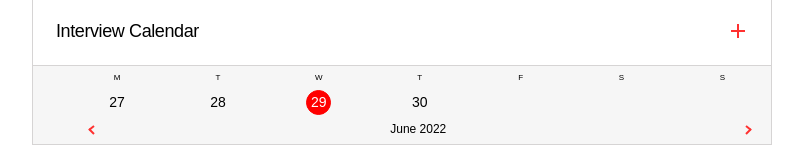
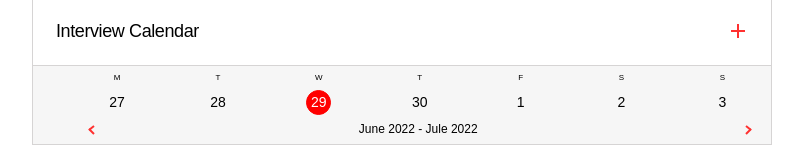
Before and after one commit to ozkhanm/uchi.ru-test-assignment, a React (Create React App) app: page / in a window 1280 px wide. Shown: the top 159 px of the page, without its empty margins (238-1041 px from the left). Built offline with nearby package versions, Linux system fonts and the light colour scheme.

Commit message:
Реализовал основной функционал приложения

```diff
--- a/src/App.js
+++ b/src/App.js
@@ -5,51 +5,90 @@ import TimeSchedule from "./components/time-schedule/TimeSchedule";
 import Footer from "./components/footer/Footer";
 import DatePicker from "./components/date-picker/DatePicker";
 
+import { MSECONDS_IN_WEEK, MSECONDS_IN_DAY, SECONDS_IN_HOUR, MSECONDS_IN_SECOND, DAYS_IN_WEEK } from "./constants";
+
 const App = () => {
   const [date, setDate] = useState(new Date());
-  const [dateWindow, setDateWindow] = useState(() => {
-    return getDateWindow(date);
-  });
+  const [dateWindow, setDateWindow] = useState(() => getDateWindow(date));
   const [activeCell, setActiveCell] = useState({});
-  const currentDate = {
-    date: date.getDate(),
-    month: date.getMonth(),
-    year: date.getFullYear()
-  };
-  const [events, setEvents] = useState([
-    {
-      date: new Date(2022, 6, 1, 2, 35)
-    },
-    {
-      date: new Date(2022, 6, 2, 3, 35)
-    },
-    {
-      date: new Date(2022, 6, 4, 0, 0)
-    }
-  ]);
+  const [events, setEvents] = useState([]);
   const filteredEvents = events.filter((it) => it.date >= dateWindow.start && it.date <= dateWindow.end);
 
-  function getDateWindow (date) {
-    const year = date.getFullYear();
-    const month = date.getMonth();
-    const dateNumber = date.getDate();
-    const day = date.getDay();
-    const maxDaysInMonth = new Date(year, month + 1, 0).getDate();
-    const differToMin = day - 1;
-    const differToMax = 7 - day;
-    const newStartDateNumber = dateNumber - differToMin < 1 ? 1 : dateNumber - differToMin;
-    const newEndDateNumber = dateNumber + differToMax > maxDaysInMonth ? maxDaysInMonth : dateNumber + differToMax;
-    const start = new Date(year, month, newStartDateNumber);
-    const end = new Date(year, month, newEndDateNumber);
+  function getWeekStart(date) {
+    const firstDay = new Date(date - (date.getDay() - 1) * MSECONDS_IN_DAY);
+
+    return firstDay;
+  };
+
+  function getWeekEnd(date) {
+    const firstDay = getWeekStart(date);
+    const lastDay = new Date((firstDay / MSECONDS_IN_SECOND + (DAYS_IN_WEEK - 1) * SECONDS_IN_HOUR) * MSECONDS_IN_SECOND);
+
+    return lastDay;
+  };
+
+  function getDateWindow(date) {
+    const start = getWeekStart(date);
+    const end = getWeekEnd(date);
+    const monthChange = start.getMonth() === end.getMonth() ? false : true;
+
+    start.setHours(0);
+    end.setHours(24);
+
+    start.setMinutes(0);
+    end.setMinutes(0);
+
+    start.setSeconds(0);
+    end.setSeconds(0);
 
     return {
       start,
-      end
+      end,
+      monthChange
     };
   };
 
+  const coordsToDate = (cell) => {
+    const {row, column} = cell;
+    const {start} = dateWindow;
+    const year = start.getFullYear();
+    let month = new Date(start.getFullYear(), start.getMonth(), start.getDate() + column).getMonth();
+    const maxDaysInMonth = new Date(year, month + 1, 0).getDate();
+    const day = start.getDate() + column;
+    const hour = row;
+
+    if (day >= maxDaysInMonth) {
+      month--;
+    }
+
+    return new Date(year, month, day, hour);
+  };
+
+  const checkEqualDates = (date1, date2) => {
+    return date1.getFullYear() === date2.getFullYear() &&
+      date1.getMonth() === date2.getMonth() &&
+      date1.getDate() === date2.getDate() &&
+      date1.getHours() === date2.getHours();
+  };
+
   const getEventSelectStatus = (cell) => {
-    return cell.hasOwnProperty("column") !== true ? false : true;
+    if (cell.hasOwnProperty("column")) {
+      const calculatedDate = coordsToDate(cell);
+
+      return (filteredEvents.find((it) => {
+        const date = new Date(it.date);
+
+        date.setMinutes(0);
+
+        if (checkEqualDates(date, calculatedDate)) {
+          return true;
+        }
+
+        return false;
+      }) !== undefined) !== true ? false : true;
+    }
+
+    return false;
   };
 
   const cellClickHandler = (row, column) => {
@@ -59,12 +98,77 @@ const App = () => {
     });
   };
 
+  const leftArrowButtonClickHandler = () => {
+    const oldDate = Date.parse(date);
+    const newDate = new Date(oldDate - MSECONDS_IN_WEEK);
+    const newDateWindow = getDateWindow(newDate);
+
+    setDateWindow(newDateWindow);
+    setDate(newDateWindow.start);
+    setActiveCell({});
+  };
+
+  const rightArrowButtonClickHandler = () => {
+    const oldDate = Date.parse(date);
+    const newDate = new Date(oldDate + MSECONDS_IN_WEEK);
+    const newDateWindow = getDateWindow(newDate);
+
+    setDateWindow(newDateWindow);
+    setDate(newDateWindow.start);
+    setActiveCell({});
+  };
+
+  const addButtonClickHandler = () => {
+    const userInput = prompt("Enter event time:\nYYYY-MM-DD HH:mm:ss", "");
+
+    if (userInput !== null) {
+      const newEvent = new Date(userInput);
+
+      if (newEvent.toTimeString() !== "Invalid Date") {
+        const newEventMonth = newEvent.getMonth();
+
+        newEvent.setMonth(newEventMonth + 1);
+        setEvents((prevState) => [...prevState, {date: newEvent}]);
+      }
+    }
+  };
+
+  const todayButtonClickHandler = () => {
+    const liveDate = new Date();
+
+    setDateWindow(getDateWindow(liveDate));
+    setDate(liveDate);
+    setActiveCell({});
+  };
+
+  const deleteButtonClickHandler = () => {
+    const calculatedDate = coordsToDate(activeCell);
+    const deletedEvent = filteredEvents.find((it) => {
+      const date = new Date(it.date);
+
+      date.setMinutes(0);
+
+      if (checkEqualDates(date, calculatedDate)) {
+        return true;
+      }
+
+      return false;
+    });
+
+    setEvents((prevEvents) => {
+      return prevEvents.filter((it) => it !== deletedEvent);
+    });
+    setActiveCell({});
+  };
+
   return (
     <>
-      <Header/>
-      <DatePicker date={date} currentDate={currentDate} dateWindow={dateWindow} cellClickHandler={cellClickHandler} />
+      <Header addButtonClickHandler={addButtonClickHandler} />
+      <DatePicker dateWindow={dateWindow} leftArrowButtonClickHandler={leftArrowButtonClickHandler}
+        rightArrowButtonClickHandler={rightArrowButtonClickHandler} />
       <TimeSchedule events={filteredEvents} activeCell={activeCell} cellClickHandler={cellClickHandler} />
-      <Footer deleteButtonShowStatus={getEventSelectStatus(activeCell)} />
+      <Footer deleteButtonShowStatus={getEventSelectStatus(activeCell)} deleteButtonClickHandler={deleteButtonClickHandler}
+        todayButtonClickHandler={todayButtonClickHandler} />
     </>
   );
 }
--- a/src/components/date-picker/DatePicker.js
+++ b/src/components/date-picker/DatePicker.js
@@ -1,4 +1,6 @@
 import styled from "styled-components";
+
+import { DAYS_OF_WEEK_SHORTNAMES, MONTHS, DAYS_IN_WEEK } from "../../constants";
 
 const DatePickerWrapper = styled.div`
   padding-left: 50.5px;
@@ -74,10 +76,6 @@ const DateSliceList = styled.ul`
   margin-bottom: 8px;
 
   list-style: none;
-
-  ${({ position }) => position && `
-    justify-content: flex-end;
-  `}
 `;
 
 const DateSliceListItem = styled.li`
@@ -118,35 +116,11 @@ const DateListItemTextWrapper = styled.p`
   `}
 `;
 
-const DatePicker = ({ date, currentDate, dateWindow }) => {
-  const daysOfWeekShortnames = {
-    "1": "M",
-    "2": "T",
-    "3": "W",
-    "4": "T",
-    "5": "F",
-    "6": "S",
-    "7": "S"
-  };
-  const months = {
-    "0": "January",
-    "1": "February",
-    "2": "March",
-    "3": "April",
-    "4": "May",
-    "5": "June",
-    "6": "Jule",
-    "7": "August",
-    "8": "September",
-    "9": "October",
-    "10": "November",
-    "11": "December"
-  };
-
-  const getDaysShortnamesList = (daysShortnames) => {
+const DatePicker = ({ dateWindow, leftArrowButtonClickHandler, rightArrowButtonClickHandler }) => {
+  const getDaysShortnamesList = () => {
     const daysShortnamesElements = [];
 
-    Object.values(daysShortnames).forEach((it, index) => daysShortnamesElements.push(
+    Object.values(DAYS_OF_WEEK_SHORTNAMES).forEach((it, index) => daysShortnamesElements.push(
       <DaysShortnamesListItem key={`days-shortnames-list-${index}`}>{it}</DaysShortnamesListItem>
     ));
 
@@ -158,39 +132,49 @@ const DatePicker = ({ date, currentDate, dateWindow }) => {
   };
 
   const getDateSliceList = (dateWindow) => {
-    const {start, end} = dateWindow;
-    const startDate = new Date(start).getDate();
-    const endDate = new Date(end).getDate();
+    const {start} = dateWindow;
+    const startYear = start.getFullYear();
+    const startMonth = start.getMonth();
+    const startDate = start.getDate();
     const dateSliceElements = [];
-    const position = startDate === 1 ? true : false;
+    const currentDate = new Date();
 
-    for (let i = 0; i <= endDate - startDate; i++) {
-      const isActive = (startDate + i === new Date().getDate()) && (currentDate.month === new Date().getMonth()) && (currentDate.year === new Date().getFullYear());
+    for (let i = 0; i < DAYS_IN_WEEK; i++) {
+      const iterDate = new Date(startYear, startMonth, startDate + i);
+      const isActive = (iterDate.getDate() === currentDate.getDate()) && (iterDate.getMonth() === currentDate.getMonth()) && (iterDate.getFullYear() === currentDate.getFullYear());
 
       dateSliceElements.push(
         <DateSliceListItem key={`date-slice-list-${i}`}>
           <DateListItemTextWrapper active={isActive}>
-            <DateListItemText>{startDate + i}</DateListItemText>
+            <DateListItemText>{iterDate.getDate()}</DateListItemText>
           </DateListItemTextWrapper>
         </DateSliceListItem>
       );
     }
 
     return (
-      <DateSliceList position={position}>
+      <DateSliceList>
         { dateSliceElements }
       </DateSliceList>
     );
   };
 
+  const getDateInfoText = (dateWindow) => {
+    const {start, end, monthChange} = dateWindow;
+    const startMonth = start.getMonth();
+    const endMonth = end.getMonth();
+
+    return !monthChange ? `${MONTHS[startMonth]} ${start.getFullYear()}` : `${MONTHS[startMonth]} ${start.getFullYear()} - ${MONTHS[endMonth]} ${end.getFullYear()}`;
+  };
+
   return (
     <DatePickerWrapper>
-      { getDaysShortnamesList(daysOfWeekShortnames) }
+      { getDaysShortnamesList() }
       { getDateSliceList(dateWindow) }
       <DateControlsWrapper>
-        <ButtonArrowLeft></ButtonArrowLeft>
-        <DateInfo>{`${months[date.getMonth()]} ${date.getFullYear()}`}</DateInfo>
-        <ButtonArrowRight></ButtonArrowRight>
+        <ButtonArrowLeft onClick={leftArrowButtonClickHandler} />
+        <DateInfo>{ getDateInfoText(dateWindow) }</DateInfo>
+        <ButtonArrowRight onClick={rightArrowButtonClickHandler} />
       </DateControlsWrapper>
     </DatePickerWrapper>
   );
--- a/src/components/footer/Footer.js
+++ b/src/components/footer/Footer.js
@@ -35,11 +35,11 @@ const Button = styled.button`
   border: 0;
 `;
 
-const Footer = ({ deleteButtonShowStatus }) => {
+const Footer = ({ deleteButtonShowStatus, deleteButtonClickHandler, todayButtonClickHandler }) => {
   return (
     <FooterWrapper>
-      <Button>Today</Button>
-      { deleteButtonShowStatus ? <Button>Delete</Button> : "" }
+      <Button onClick={todayButtonClickHandler}>Today</Button>
+      { deleteButtonShowStatus ? <Button onClick={deleteButtonClickHandler}>Delete</Button> : "" }
     </FooterWrapper>
   );
 };
--- a/src/components/header/Header.js
+++ b/src/components/header/Header.js
@@ -34,11 +34,11 @@ const AddButton = styled.button`
   border: 0;
 `;
 
-const Header = () => {
+const Header = ({ addButtonClickHandler }) => {
   return (
     <HeaderWrapper>
       <Title>Interview Calendar</Title>
-      <AddButton/>
+      <AddButton onClick={addButtonClickHandler} />
     </HeaderWrapper>
   );
 };
--- a/src/components/time-schedule/TimeSchedule.js
+++ b/src/components/time-schedule/TimeSchedule.js
@@ -1,4 +1,6 @@
 import styled from "styled-components";
+
+import { DAYS_IN_WEEK, TIME_ZONES } from "../../constants";
 
 const TimeScheduleWrapper = styled.div`
   position: relative;
@@ -79,14 +81,12 @@ const ScheduleTableRadioInputLabel = styled.label`
 `;
 
 const TimeSchedule = ({ events, activeCell, cellClickHandler }) => {
-  const DAYS_IN_WEEK = 7;
-  const TIME_ZONES = 24;
   const mappedEvents = mapEvents(events);
 
   function mapEvents(events) {
     return events.map((it) => {
-      const date = new Date(it.date);
-      const day = date.getDay();
+      const date = it.date;
+      const day = date.getDay() === 0 ? 7 : date.getDay();
       const hour = date.getHours();
 
       return {
@@ -129,7 +129,9 @@ const TimeSchedule = ({ events, activeCell, cellClickHandler }) => {
               const column = parseInt(evt.target.dataset.column);
               const row = parseInt(evt.target.dataset.row);
 
-              cellClickHandler(row, column);
+              if (!isActive) {
+                cellClickHandler(row, column);
+              }
             }} />
           </ScheduleTableCell>
         );
--- /dev/null
+++ b/src/constants.js
@@ -0,0 +1,46 @@
+const DAYS_IN_WEEK = 7;
+const HOURS_IN_DAY = 24;
+const MINUTES_IN_HOUR = 60;
+const SECONDS_IN_MINUTES = 60;
+const MSECONDS_IN_SECOND = 1000;
+const SECONDS_IN_HOUR = HOURS_IN_DAY * MINUTES_IN_HOUR * SECONDS_IN_MINUTES;
+const MSECONDS_IN_DAY = HOURS_IN_DAY * MINUTES_IN_HOUR * SECONDS_IN_MINUTES * MSECONDS_IN_SECOND;
+const MSECONDS_IN_WEEK = DAYS_IN_WEEK * HOURS_IN_DAY * MINUTES_IN_HOUR * SECONDS_IN_MINUTES * MSECONDS_IN_SECOND;
+const TIME_ZONES = 24;
+const DAYS_OF_WEEK_SHORTNAMES = {
+  "1": "M",
+  "2": "T",
+  "3": "W",
+  "4": "T",
+  "5": "F",
+  "6": "S",
+  "7": "S"
+};
+const MONTHS = {
+  "0": "January",
+  "1": "February",
+  "2": "March",
+  "3": "April",
+  "4": "May",
+  "5": "June",
+  "6": "Jule",
+  "7": "August",
+  "8": "September",
+  "9": "October",
+  "10": "November",
+  "11": "December"
+};
+
+export {
+    DAYS_IN_WEEK,
+    HOURS_IN_DAY,
+    MINUTES_IN_HOUR,
+    SECONDS_IN_MINUTES,
+    SECONDS_IN_HOUR,
+    MSECONDS_IN_SECOND,
+    MSECONDS_IN_DAY,
+    MSECONDS_IN_WEEK,
+    TIME_ZONES,
+    DAYS_OF_WEEK_SHORTNAMES,
+    MONTHS
+};
--- a/src/index.js
+++ b/src/index.js
@@ -9,9 +9,9 @@ import GlobalStyle from "./globalStyle";
 const root = ReactDOM.createRoot(document.getElementById("root"));
 
 root.render(
-  <React.StrictMode>
+  <>
     <Normalize/>
     <GlobalStyle/>
     <App/>
-  </React.StrictMode>
+  </>
 );
```
